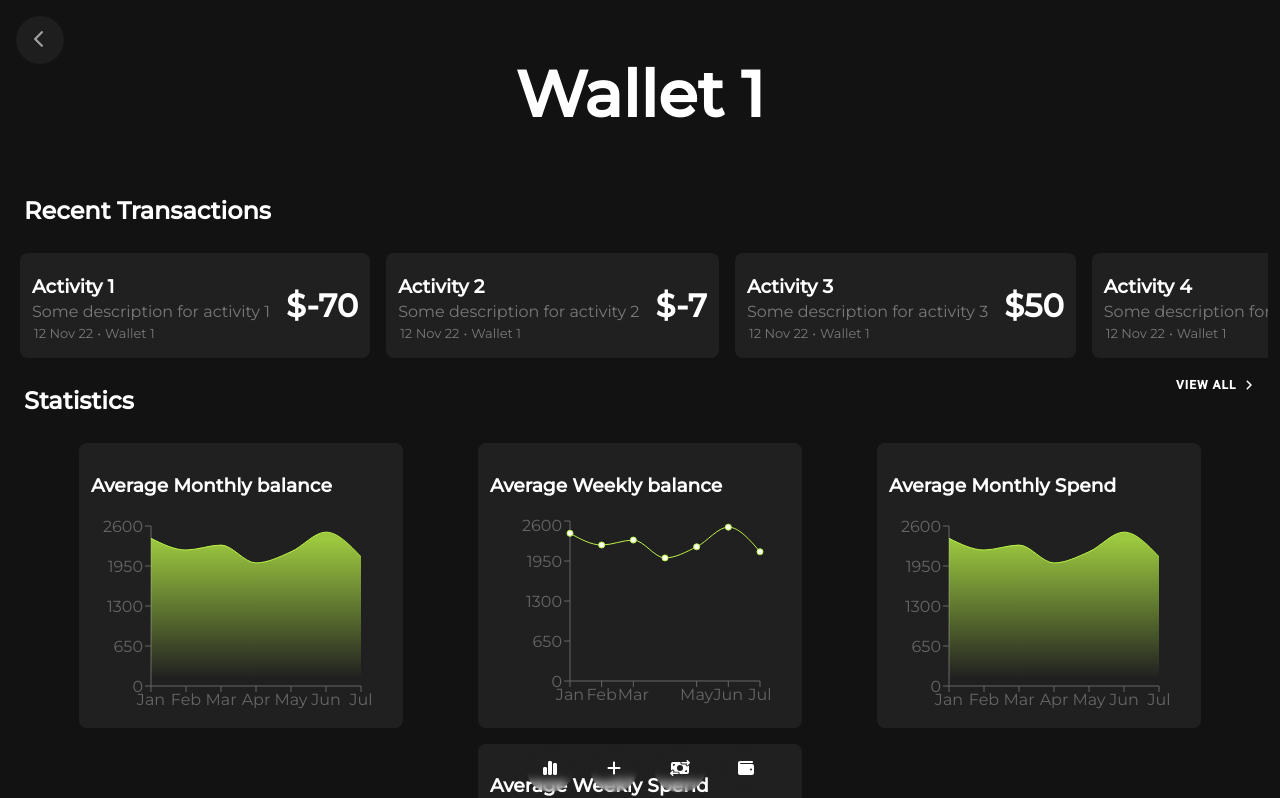
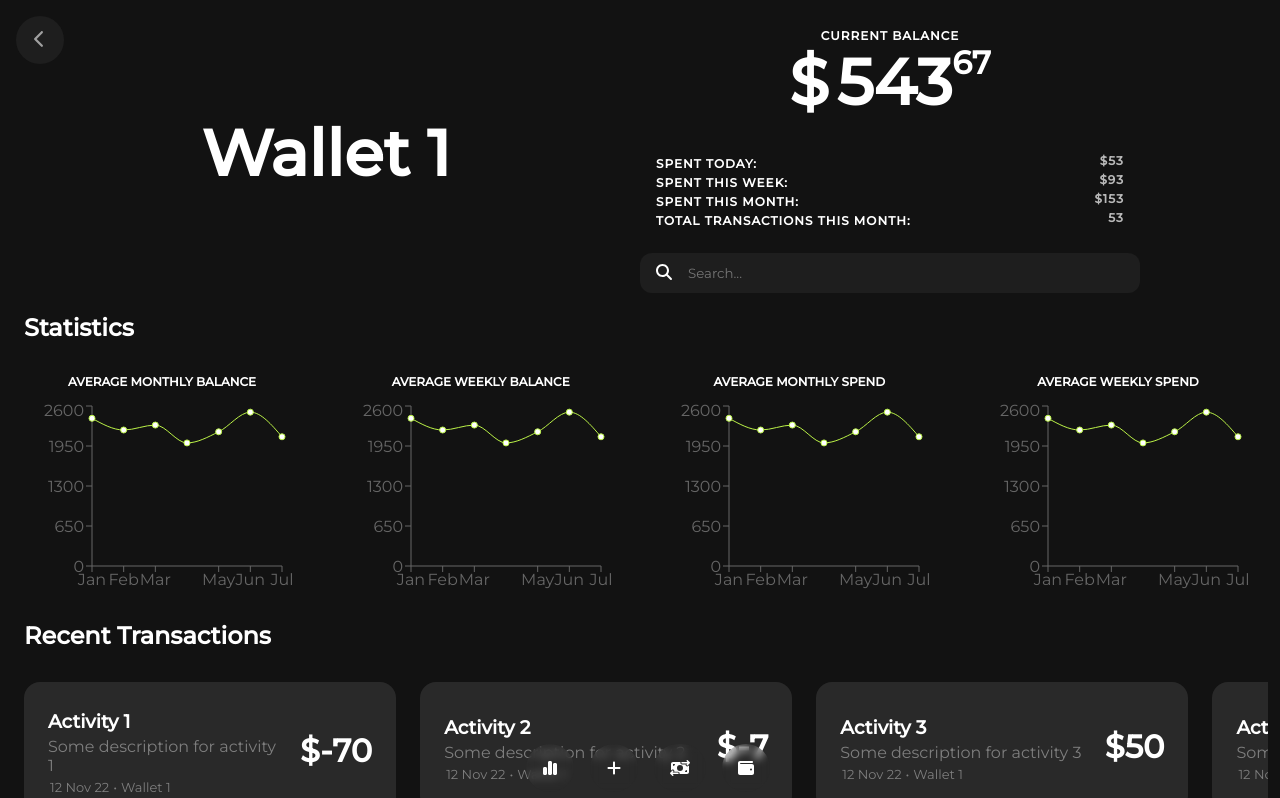
Before and after one commit to jalaj711/gastos-frontend, a Next.js app: page /wallets/1 in a window 1280 px wide. Shown: the top 798 px of the page. Built offline with nearby package versions, Linux system fonts and the light colour scheme.

Commit message:
add mini stats on wallet page
Signed-off-by: Jalaj Kumar <96870071+jalaj711@users.noreply.github.com>

```diff
--- a/pages/wallets/[id].tsx
+++ b/pages/wallets/[id].tsx
@@ -47,6 +47,33 @@ const dummyData = [
   },
 ];
 
+function TransactionInput(props: { dollars: number; cents: number }) {
+  return (
+    <>
+      <div className="transaction-wrapper">
+        <div className="currency">$</div>
+        <div className="dollars">{props.dollars}</div>
+        <div className="cents">{props.cents}</div>
+      </div>
+      <style jsx>{`
+        .transaction-wrapper {
+          font-size: 4rem;
+          display: flex;
+          font-weight: 700;
+          display: flex;
+        }
+        .currency {
+          margin-right: 8px;
+        }
+        .cents {
+          font-size: 2rem;
+          align-self: flex-start;
+        }
+      `}</style>
+    </>
+  );
+}
+
 function Wallet() {
   return (
     <>
@@ -59,8 +86,128 @@ function Wallet() {
       <main>
         <div className="mainWrapper">
           <h1>Wallet 1</h1>
+          <div className="primaryContainer">
+            <div className="cardContainer">
+              <div className="progressWrapper">
+                <span className="button-like">current balance</span>
+                <TransactionInput dollars={543} cents={67} />
+                <div className="stats">
+                  <div>
+                    <span className="button-like">Spent today:</span>
+                    <span className="value button-like">$53</span>
+                  </div>
+                  <div>
+                    <span className="button-like">spent this week:</span>
+                    <span className="value button-like">$93</span>
+                  </div>
+                  <div>
+                    <span className="button-like">spent this month:</span>
+                    <span className="value button-like">$153</span>
+                  </div>
+                  <div>
+                    <span className="button-like">
+                      total transactions this month:
+                    </span>
+                    <span className="value button-like">53</span>
+                  </div>
+                </div>
+              </div>
+            </div>
+            <div className="search">
+              <FontAwesomeIcon icon={faSearch} strokeWidth={1} />
+              <input placeholder="Search..." />
+            </div>
+          </div>
         </div>
         <div className="section">
+          <h2>Statistics</h2>
+          <div className="cardGrid">
+            <div>
+              <h3>Average Monthly balance</h3>
+              <LineChart
+                width={300}
+                height={200}
+                data={dummyData}
+                margin={{ top: 5, right: 30, left: 20, bottom: 5 }}
+              >
+                <XAxis dataKey="name" />
+                <YAxis />
+                <Tooltip
+                  wrapperStyle={{ borderRadius: "8px" }}
+                  contentStyle={{
+                    background: "#000",
+                    borderRadius: "16px",
+                    border: "none",
+                  }}
+                />
+                <Line type="monotone" dataKey="amt" stroke={colors.primary} />
+              </LineChart>
+            </div>
+            <div>
+              <h3>Average Weekly balance</h3>
+              <LineChart
+                width={300}
+                height={200}
+                data={dummyData}
+                margin={{ top: 5, right: 30, left: 20, bottom: 5 }}
+              >
+                <XAxis dataKey="name" />
+                <YAxis />
+                <Tooltip
+                  wrapperStyle={{ borderRadius: "8px" }}
+                  contentStyle={{
+                    background: "#000",
+                    borderRadius: "16px",
+                    border: "none",
+                  }}
+                />
+                <Line type="monotone" dataKey="amt" stroke={colors.primary} />
+              </LineChart>
+            </div>
+
+            <div>
+              <h3>Average Monthly Spend</h3>
+              <LineChart
+                width={300}
+                height={200}
+                data={dummyData}
+                margin={{ top: 5, right: 30, left: 20, bottom: 5 }}
+              >
+                <XAxis dataKey="name" />
+                <YAxis />
+                <Tooltip
+                  wrapperStyle={{ borderRadius: "8px" }}
+                  contentStyle={{
+                    background: "#000",
+                    borderRadius: "16px",
+                    border: "none",
+                  }}
+                />
+                <Line type="monotone" dataKey="amt" stroke={colors.primary} />
+              </LineChart>
+            </div>
+            <div>
+              <h3>Average Weekly Spend</h3>
+              <LineChart
+                width={300}
+                height={200}
+                data={dummyData}
+                margin={{ top: 5, right: 30, left: 20, bottom: 5 }}
+              >
+                <XAxis dataKey="name" />
+                <YAxis />
+                <Tooltip
+                  wrapperStyle={{ borderRadius: "8px" }}
+                  contentStyle={{
+                    background: "#000",
+                    borderRadius: "16px",
+                    border: "none",
+                  }}
+                />
+                <Line type="monotone" dataKey="amt" stroke={colors.primary} />
+              </LineChart>
+            </div>
+          </div>
           <div>
             <h2>Recent Transactions</h2>
             <div className="horizontalGrid">
@@ -108,134 +255,6 @@ function Wallet() {
               </Button>
             </div>
           </div>
-          <h2>Statistics</h2>
-          <div className="cardGrid">
-            <Card small backgroundColor="rgba(255, 255, 255, 0.01)">
-              <h3>Average Monthly balance</h3>
-              <AreaChart
-                width={300}
-                height={200}
-                data={dummyData}
-                margin={{ top: 10, right: 30, left: 0, bottom: 0 }}
-              >
-                <defs>
-                  <linearGradient id="colorAmt" x1="0" y1="0" x2="0" y2="1">
-                    <stop
-                      offset="5%"
-                      stopColor={colors.primary}
-                      stopOpacity={0.8}
-                    />
-                    <stop
-                      offset="95%"
-                      stopColor={colors.primary}
-                      stopOpacity={0}
-                    />
-                  </linearGradient>
-                </defs>
-                <XAxis dataKey="name" />
-                <YAxis />
-                <Tooltip
-                  wrapperStyle={{ borderRadius: "8px" }}
-                  contentStyle={{
-                    background: "#000",
-                    borderRadius: "16px",
-                    border: "none",
-                  }}
-                />
-                <Area
-                  type="monotone"
-                  dataKey="amt"
-                  stroke={colors.primary}
-                  fillOpacity={1}
-                  fill="url(#colorAmt)"
-                />
-              </AreaChart>
-            </Card>
-            <Card small backgroundColor="rgba(255, 255, 255, 0.01)">
-              <h3>Average Weekly balance</h3>
-              <LineChart
-                width={300}
-                height={200}
-                data={dummyData}
-                margin={{ top: 5, right: 30, left: 20, bottom: 5 }}
-              >
-                <XAxis dataKey="name" />
-                <YAxis />
-                <Tooltip
-                  wrapperStyle={{ borderRadius: "8px" }}
-                  contentStyle={{
-                    background: "#000",
-                    borderRadius: "16px",
-                    border: "none",
-                  }}
-                />
-                <Line type="monotone" dataKey="amt" stroke={colors.primary} />
-              </LineChart>
-            </Card>
-
-            <Card small backgroundColor="rgba(255, 255, 255, 0.01)">
-              <h3>Average Monthly Spend</h3>
-              <AreaChart
-                width={300}
-                height={200}
-                data={dummyData}
-                margin={{ top: 10, right: 30, left: 0, bottom: 0 }}
-              >
-                <defs>
-                  <linearGradient id="colorAmt" x1="0" y1="0" x2="0" y2="1">
-                    <stop
-                      offset="5%"
-                      stopColor={colors.primary}
-                      stopOpacity={0.8}
-                    />
-                    <stop
-                      offset="95%"
-                      stopColor={colors.primary}
-                      stopOpacity={0}
-                    />
-                  </linearGradient>
-                </defs>
-                <XAxis dataKey="name" />
-                <YAxis />
-                <Tooltip
-                  wrapperStyle={{ borderRadius: "8px" }}
-                  contentStyle={{
-                    background: "#000",
-                    borderRadius: "16px",
-                    border: "none",
-                  }}
-                />
-                <Area
-                  type="monotone"
-                  dataKey="amt"
-                  stroke={colors.primary}
-                  fillOpacity={1}
-                  fill="url(#colorAmt)"
-                />
-              </AreaChart>
-            </Card>
-            <Card small backgroundColor="rgba(255, 255, 255, 0.01)">
-              <h3>Average Weekly Spend</h3>
-              <LineChart
-                width={300}
-                height={200}
-                data={dummyData}
-                margin={{ top: 5, right: 30, left: 20, bottom: 5 }}
-              >
-                <XAxis dataKey="name" />
-                <YAxis />
-                <Tooltip
-                  wrapperStyle={{ borderRadius: "8px" }}
-                  contentStyle={{
-                    background: "#000",
-                    borderRadius: "16px",
-                    border: "none",
-                  }}
-                />
-                <Line type="monotone" dataKey="amt" stroke={colors.primary} />
-              </LineChart>
-            </Card>
-          </div>
         </div>
       </main>
       <div style={{ width: "100vw", height: "72px" }} />
@@ -245,31 +264,104 @@ function Wallet() {
           main {
             padding: 12px;
           }
-
           h1 {
             font-weight: 700;
             color: white;
             font-size: 4rem;
             text-align: center;
           }
+
           .mainWrapper {
             width: 100%;
             align-items: center;
-            display: flex;
-            justify-content: center;
           }
 
-          .mainWrapper h1 {
+          .mainWrapper h1,
+          .mainWrapper .primaryContainer {
+            flex-basis: 50%;
             justify-content: center;
             align-self: center;
+          }
+
+          .primaryContainer {
+            max-width: 500px;
+            display: flex;
+            flex-direction: column;
+          }
+          .cardContainer {
+            padding: 16px;
+            border-radius: 16px;
+          }
+
+          .progressWrapper {
+            justify-content: space-between;
+          }
+
+          .search {
+            width: 100%;
+            padding: 0px 16px;
+            border-radius: 12px;
+            background: rgba(255, 255, 255, 0.05);
+            margin-top: 8px;
+          }
+
+          .search input {
+            margin-left: 8px;
+            padding: 12px 8px;
+            background: transparent;
+            border: none;
+            width: 80%;
+            color: #fff8;
+          }
+
+          .search input:hover,
+          .search input:focus {
+            outline: none;
+          }
+
+          .search svg {
+            stroke-width: 1px;
+          }
+
+          .mainWrapper,
+          .progressWrapper {
+            display: flex;
+          }
+          .progressWrapper {
+            flex-direction: column;
+            align-items: center;
+            justify-content: center;
           }
 
           .cardGrid {
             display: flex;
             flex-wrap: wrap;
             width: 100%;
-            justify-content: space-evenly;
+            justify-content: space-between;
           }
+
+          .cardGrid h3 {
+            text-align: center;
+            font-size: 12px;
+            text-transform: uppercase;
+            font-weight: 900;
+          }
+          .stats {
+            width: 100%;
+            margin-top: 32px;
+          }
+          .button-like {
+            text-transform: uppercase;
+            letter-spacing: 1px;
+            font-weight: 900;
+            font-size: 12px;
+          }
+
+          .value {
+            color: rgba(255, 255, 255, 0.7);
+            float: right;
+          }
+
           .horizontalGrid {
             max-width: 100vw;
             overflow-x: auto;
@@ -316,10 +408,6 @@ function Wallet() {
           }
         `}
       </style>
-      {/* display: grid;
-            grid-template-columns: 28vw 28vw 28vw;
-            padding: 0 24px;
-            margin-top: 24px; */}
     </>
   );
 }
```
